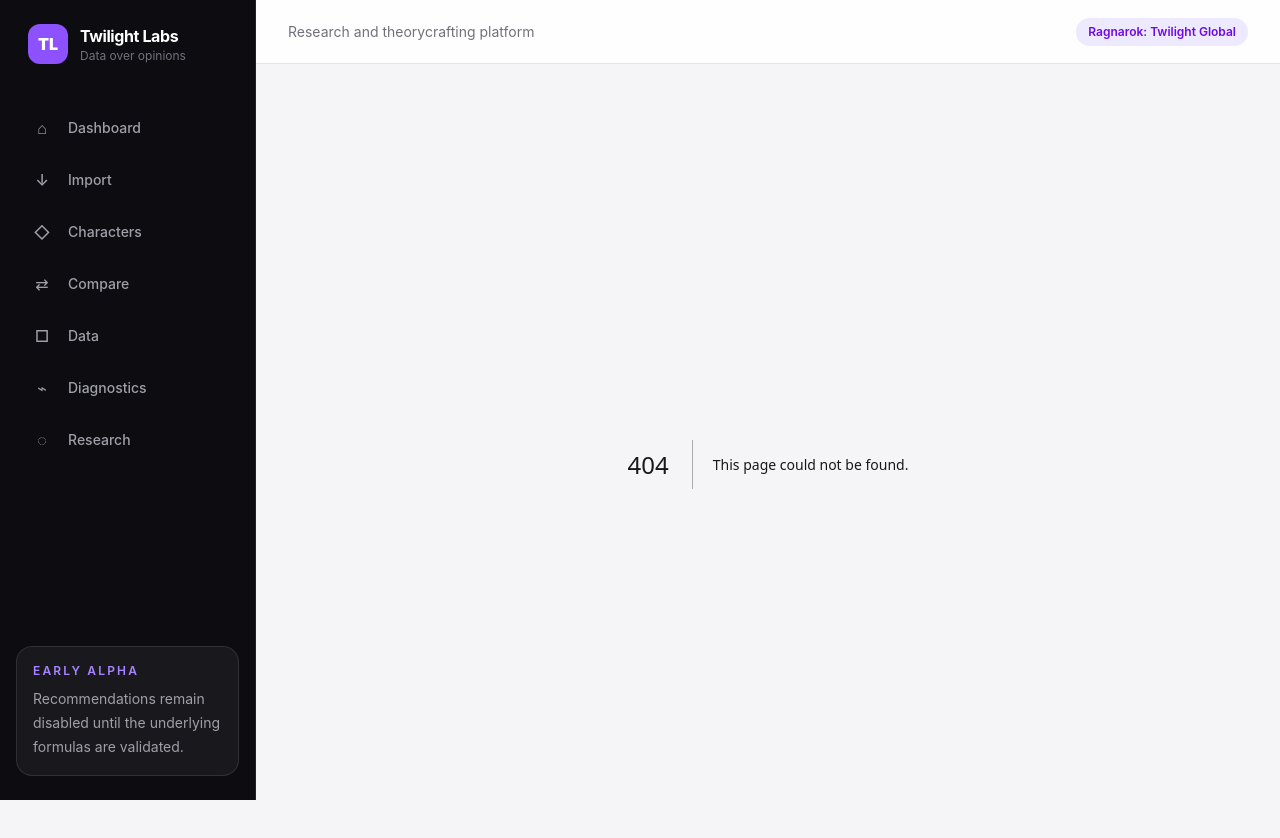
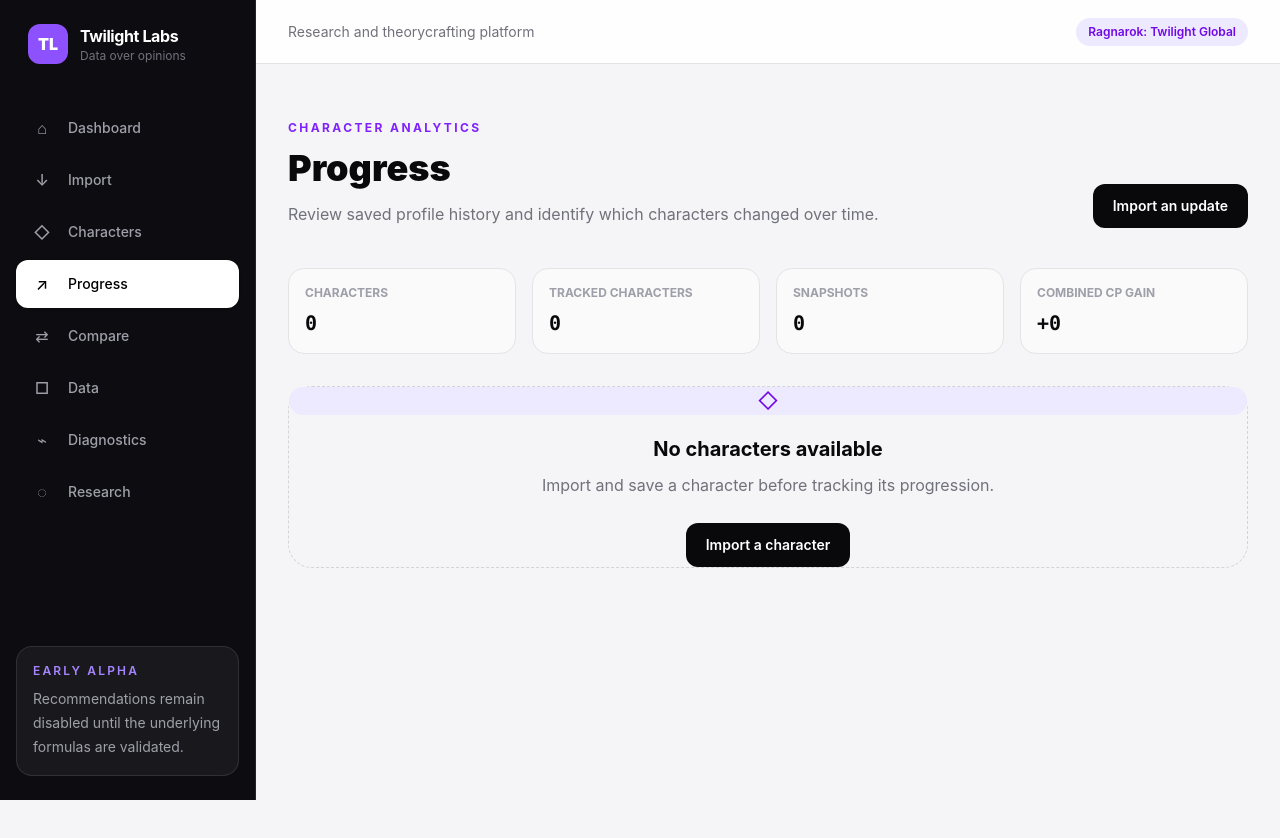
Before and after one commit to adrienmerignac/twilight-labs, a Next.js app in the folder apps/web/: page /progress in a window 1280 px wide. Before the commit this address had no page. Shown: the top 838 px of the page. Built offline with nearby package versions, Linux system fonts and the light colour scheme.

Commit message:
feat(characters): add progression dashboard

```diff
--- /dev/null
+++ b/apps/web/app/progress/page.tsx
@@ -0,0 +1,240 @@
+"use client";
+
+import type { Character } from "@twilight-labs/domain";
+import { Badge } from "@repo/ui/badge";
+import { Card, CardContent, CardHeader } from "@repo/ui/card";
+import { EmptyState } from "@repo/ui/empty-state";
+import { Metric } from "@repo/ui/metric";
+import { PageHeader } from "@repo/ui/page-header";
+import Link from "next/link";
+import { useEffect, useMemo, useState } from "react";
+
+import {
+  getCharacterHistory,
+  loadCharacters,
+  type CharacterSnapshot,
+} from "../../lib/character-storage";
+
+type CharacterProgress = {
+  character: Character;
+  snapshots: CharacterSnapshot[];
+  cpDifference: number | null;
+  relativeDifference: number | null;
+  latestSavedAt: string | null;
+};
+
+const formatNumber = (value: number) =>
+  value.toLocaleString("en-US", {
+    maximumFractionDigits: 2,
+  });
+
+const formatSignedNumber = (value: number | null) => {
+  if (value === null) return "—";
+
+  return `${value >= 0 ? "+" : ""}${formatNumber(value)}`;
+};
+
+const formatSignedPercentage = (value: number | null) => {
+  if (value === null) return "—";
+
+  return `${value >= 0 ? "+" : ""}${value.toFixed(1)}%`;
+};
+
+export default function ProgressPage() {
+  const [characters, setCharacters] = useState<Character[]>([]);
+  const [loaded, setLoaded] = useState(false);
+
+  useEffect(() => {
+    setCharacters(loadCharacters());
+    setLoaded(true);
+  }, []);
+
+  const progress = useMemo<CharacterProgress[]>(
+    () =>
+      characters
+        .map((character) => {
+          const snapshots = getCharacterHistory(character.id);
+          const newest = snapshots[0];
+          const oldest = snapshots[snapshots.length - 1];
+
+          if (!newest || !oldest || snapshots.length < 2) {
+            return {
+              character,
+              snapshots,
+              cpDifference: null,
+              relativeDifference: null,
+              latestSavedAt: newest?.savedAt ?? null,
+            };
+          }
+
+          const cpDifference =
+            newest.character.cp - oldest.character.cp;
+
+          return {
+            character,
+            snapshots,
+            cpDifference,
+            relativeDifference:
+              oldest.character.cp === 0
+                ? null
+                : (cpDifference / oldest.character.cp) * 100,
+            latestSavedAt: newest.savedAt,
+          };
+        })
+        .sort((first, second) => {
+          const firstValue = first.relativeDifference ?? -Infinity;
+          const secondValue = second.relativeDifference ?? -Infinity;
+
+          return secondValue - firstValue;
+        }),
+    [characters],
+  );
+
+  const trackedCharacters = progress.filter(
+    (entry) => entry.snapshots.length > 0,
+  );
+
+  const totalSnapshots = progress.reduce(
+    (total, entry) => total + entry.snapshots.length,
+    0,
+  );
+
+  const totalCpGain = progress.reduce(
+    (total, entry) => total + (entry.cpDifference ?? 0),
+    0,
+  );
+
+  if (!loaded) {
+    return (
+      <main className="mx-auto min-h-screen w-full max-w-7xl px-5 py-10 lg:px-8 lg:py-14">
+        <p className="text-zinc-500">Loading progress…</p>
+      </main>
+    );
+  }
+
+  return (
+    <main className="mx-auto min-h-screen w-full max-w-7xl px-5 py-10 lg:px-8 lg:py-14">
+      <PageHeader
+        eyebrow="Character analytics"
+        title="Progress"
+        description="Review saved profile history and identify which characters changed over time."
+        actions={
+          <Link
+            href="/import"
+            className="rounded-xl bg-zinc-950 px-5 py-3 text-sm font-semibold text-white transition hover:bg-zinc-800"
+          >
+            Import an update
+          </Link>
+        }
+      />
+
+      <section className="mt-10 grid gap-4 sm:grid-cols-2 xl:grid-cols-4">
+        <Metric
+          label="Characters"
+          value={String(characters.length)}
+        />
+
+        <Metric
+          label="Tracked characters"
+          value={String(trackedCharacters.length)}
+        />
+
+        <Metric
+          label="Snapshots"
+          value={String(totalSnapshots)}
+        />
+
+        <Metric
+          label="Combined CP gain"
+          value={formatSignedNumber(totalCpGain)}
+        />
+      </section>
+
+      {characters.length === 0 ? (
+        <div className="mt-8">
+          <EmptyState
+            title="No characters available"
+            description="Import and save a character before tracking its progression."
+            action={
+              <Link
+                href="/import"
+                className="inline-flex rounded-xl bg-zinc-950 px-5 py-3 text-sm font-semibold text-white"
+              >
+                Import a character
+              </Link>
+            }
+          />
+        </div>
+      ) : (
+        <section className="mt-8 grid gap-6 lg:grid-cols-2">
+          {progress.map((entry) => (
+            <Card key={entry.character.id} className="overflow-hidden">
+              <CardHeader className="flex flex-wrap items-start justify-between gap-4">
+                <div>
+                  <p className="text-xs font-bold uppercase tracking-[0.18em] text-violet-600">
+                    {entry.character.gameClass}
+                  </p>
+
+                  <h2 className="mt-2 text-2xl font-black tracking-tight">
+                    {entry.character.name}
+                  </h2>
+                </div>
+
+                <Badge
+                  variant={
+                    entry.snapshots.length >= 2
+                      ? "success"
+                      : entry.snapshots.length === 1
+                        ? "warning"
+                        : "neutral"
+                  }
+                >
+                  {entry.snapshots.length} snapshot
+                  {entry.snapshots.length === 1 ? "" : "s"}
+                </Badge>
+              </CardHeader>
+
+              <CardContent>
+                <div className="grid gap-3 sm:grid-cols-3">
+                  <Metric
+                    label="Current CP"
+                    value={formatNumber(entry.character.cp)}
+                  />
+
+                  <Metric
+                    label="CP gain"
+                    value={formatSignedNumber(entry.cpDifference)}
+                  />
+
+                  <Metric
+                    label="Relative gain"
+                    value={formatSignedPercentage(
+                      entry.relativeDifference,
+                    )}
+                  />
+                </div>
+
+                <div className="mt-6 flex flex-wrap items-center justify-between gap-4">
+                  <p className="text-sm text-zinc-500">
+                    {entry.latestSavedAt
+                      ? `Last snapshot ${new Date(
+                          entry.latestSavedAt,
+                        ).toLocaleString("en-US")}`
+                      : "No snapshot recorded yet"}
+                  </p>
+
+                  <Link
+                    href={`/characters/${entry.character.id}/history`}
+                    className="text-sm font-bold text-violet-700 transition hover:text-violet-900"
+                  >
+                    View history →
+                  </Link>
+                </div>
+              </CardContent>
+            </Card>
+          ))}
+        </section>
+      )}
+    </main>
+  );
+}
--- a/apps/web/components/app-shell.tsx
+++ b/apps/web/components/app-shell.tsx
@@ -8,6 +8,7 @@ const navigation = [
   { href: "/", label: "Dashboard", icon: "⌂" },
   { href: "/import", label: "Import", icon: "↓" },
   { href: "/characters", label: "Characters", icon: "◇" },
+  { href: "/progress", label: "Progress", icon: "↗" },
   { href: "/compare", label: "Compare", icon: "⇄" },
   { href: "/data", label: "Data", icon: "□" },
   { href: "/diagnostics", label: "Diagnostics", icon: "⌁" },
```
